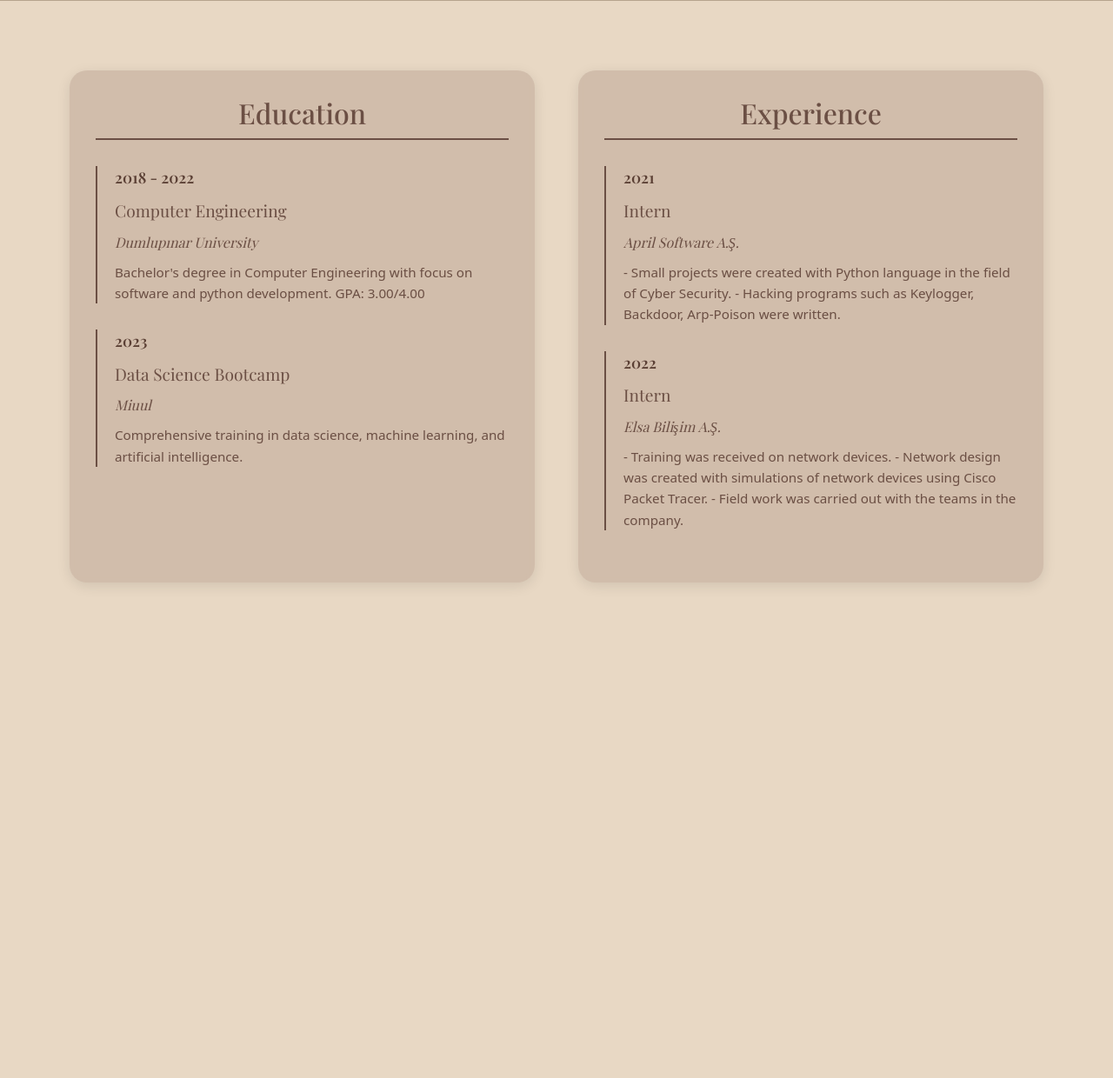
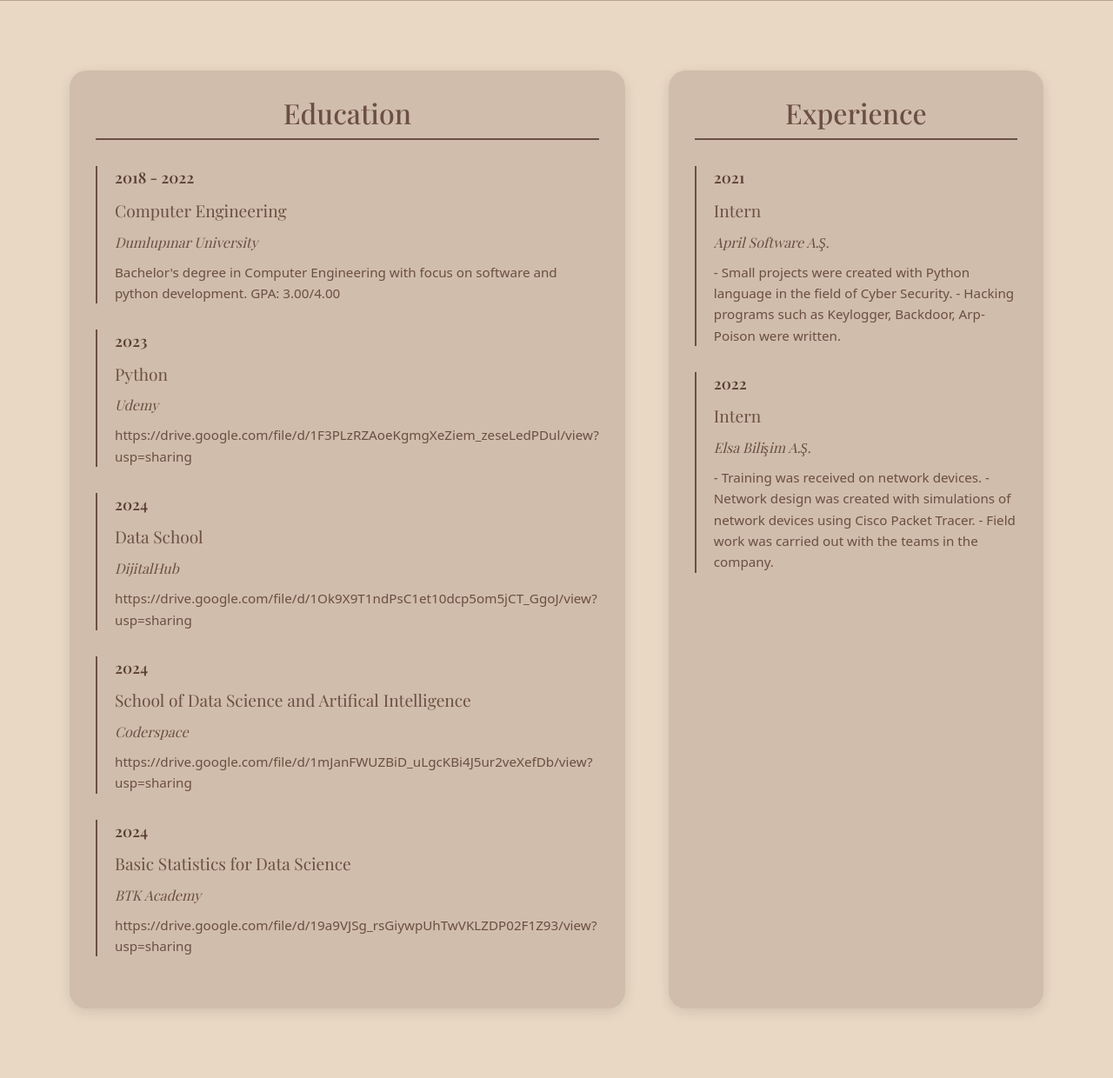
Before and after one commit to aysuyld/aysu_yildiz_, a Django app: page / in a window 1280 px wide. Shown: the part 1599-2839 px from the top of the page at 87% size. Before the commit the page ends 2272 px from the top, so only its background shows below. Run offline with Django 5.2, Linux system fonts and the light colour scheme; parts of the project's set-up code (start-up, migrations or seed data) failed here and were passed over; some libraries are stand-ins or nearby versions.

Commit message:
update home

```diff
--- a/projects/templates/home.html
+++ b/projects/templates/home.html
@@ -508,14 +508,40 @@
 
                 <div class="timeline-item">
                     <div class="timeline-date">2023</div>
-                    <div class="timeline-title">Data Science Bootcamp</div>
-                    <div class="timeline-subtitle">Miuul</div>
+                    <div class="timeline-title">Python</div>
+                    <div class="timeline-subtitle">Udemy</div>
                     <div class="timeline-description">
-                        Comprehensive training in data science, machine learning, and artificial intelligence.
+                        https://drive.google.com/file/d/1F3PLzRZAoeKgmgXeZiem_zeseLedPDul/view?usp=sharing
                     </div>
                 </div>
 
-                <!-- Diğer eğitimler buraya eklenebilir -->
+                <div class="timeline-item">
+                    <div class="timeline-date">2024</div>
+                    <div class="timeline-title">Data School</div>
+                    <div class="timeline-subtitle">DijitalHub</div>
+                    <div class="timeline-description">
+                        https://drive.google.com/file/d/1Ok9X9T1ndPsC1et10dcp5om5jCT_GgoJ/view?usp=sharing
+                    </div>
+                </div>
+
+                <div class="timeline-item">
+                    <div class="timeline-date">2024</div>
+                    <div class="timeline-title">School of Data Science and Artifical Intelligence</div>
+                    <div class="timeline-subtitle">Coderspace</div>
+                    <div class="timeline-description">
+                        https://drive.google.com/file/d/1mJanFWUZBiD_uLgcKBi4J5ur2veXefDb/view?usp=sharing
+                    </div>
+                </div>
+
+                <div class="timeline-item">
+                    <div class="timeline-date">2024</div>
+                    <div class="timeline-title">Basic Statistics for Data Science</div>
+                    <div class="timeline-subtitle">BTK Academy</div>
+                    <div class="timeline-description">
+                        https://drive.google.com/file/d/19a9VJSg_rsGiywpUhTwVKLZDP02F1Z93/view?usp=sharing
+                    </div>
+                </div>
+
             </div>
 
             <!-- İş Deneyimi Sütunu -->
```
